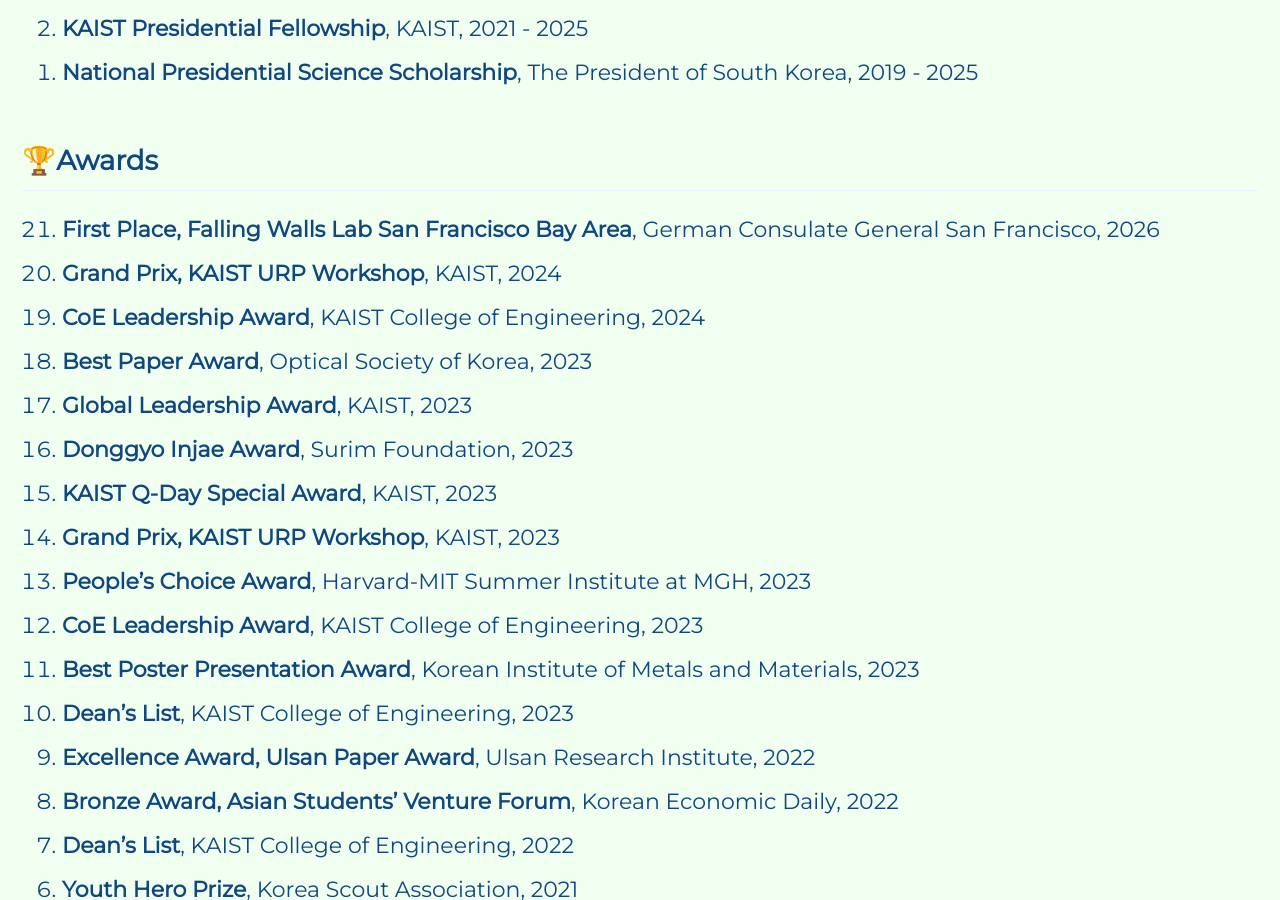
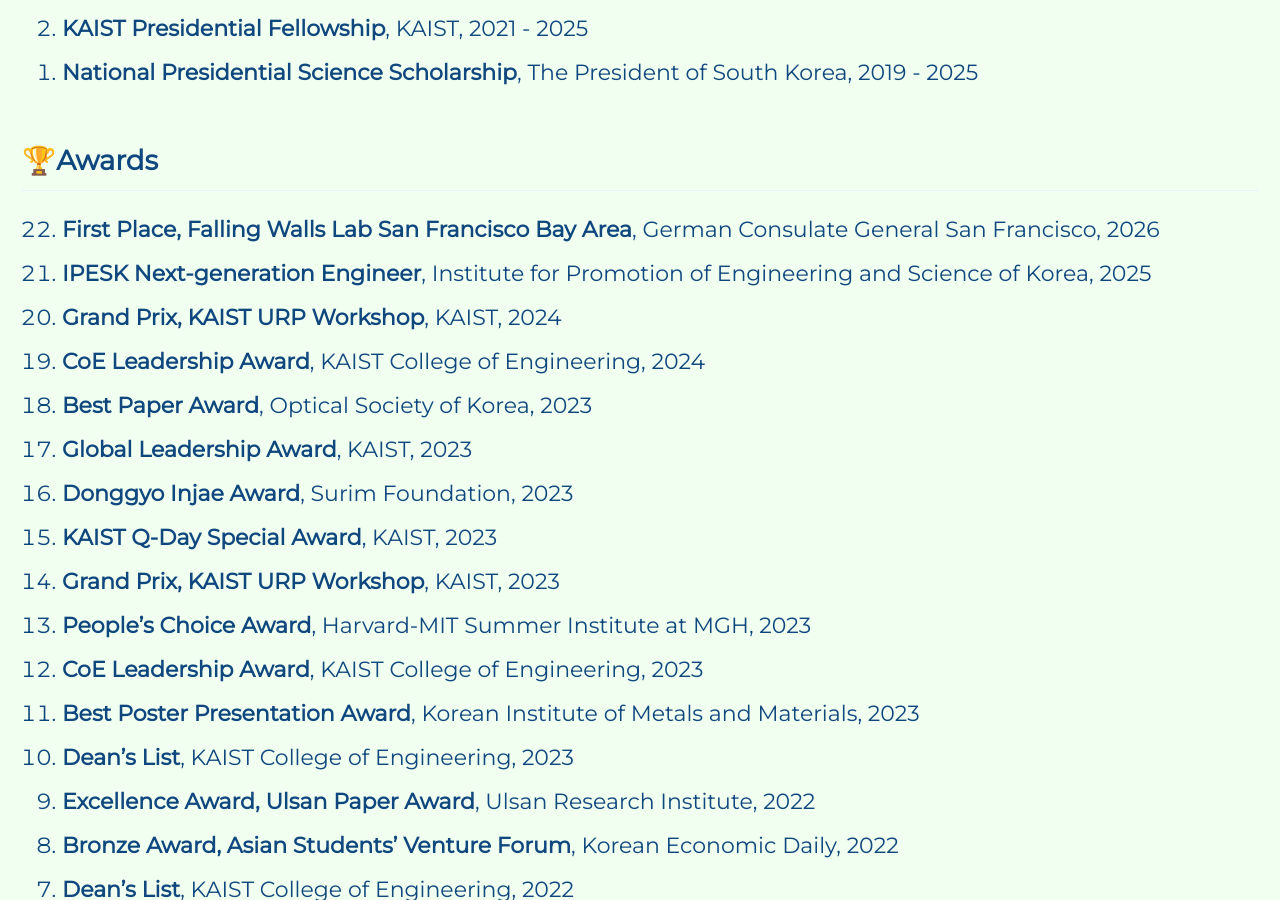
Before and after one commit to mj3259/mj3259.github.io, a Jekyll site: the page built from _pages/honorsandawards.md, in a window 1280 px wide and 900 px high, scrolled down 1454 px. Built offline with Jekyll 4.4.1, drawn with Linux system fonts in a browser that asks for light colours; cached includes are drawn as plain includes.

Commit message:
Update honorsandawards.md

```diff
--- a/_pages/honorsandawards.md
+++ b/_pages/honorsandawards.md
@@ -42,6 +42,7 @@
 
 ## 🏆Awards
 1. __First Place, Falling Walls Lab San Francisco Bay Area__, German Consulate General San Francisco, 2026
+1. __IPESK Next-generation Engineer__, Institute for Promotion of Engineering and Science of Korea, 2025
 1. __Grand Prix, KAIST URP Workshop__, KAIST, 2024
 1. __CoE Leadership Award__, KAIST College of Engineering, 2024
 1. __Best Paper Award__, Optical Society of Korea, 2023
```
